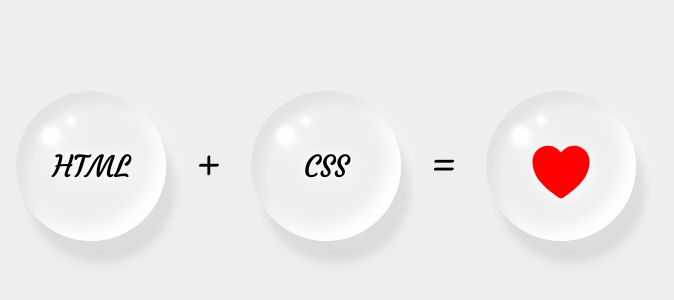
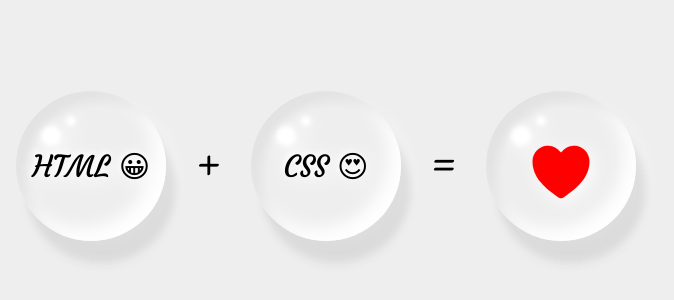
Before and after one commit to pradeep7878/water-drop, a plain HTML site: page index.html in a window 1280 px wide. Shown: the part 234-534 px from the top of the page, without its empty margins (314-988 px from the left). Drawn offline with nearby package versions, Linux system fonts and the light colour scheme.

Commit message:
UPDATE : demo.txt file addec

```diff
--- a/index.html
+++ b/index.html
@@ -13,11 +13,11 @@
 </head>
 <body>
     <div class="drop">
-        <p>HTML</p>
+        <p>HTML 😀</p>
     </div>
     <span>+</span>
     <div class="drop">
-        <p>CSS</p>
+        <p>CSS 😍</p>
     </div>
     <span>=</span>
     <div class="drop">
```
Also changed, not shown: demo.txt (added).
